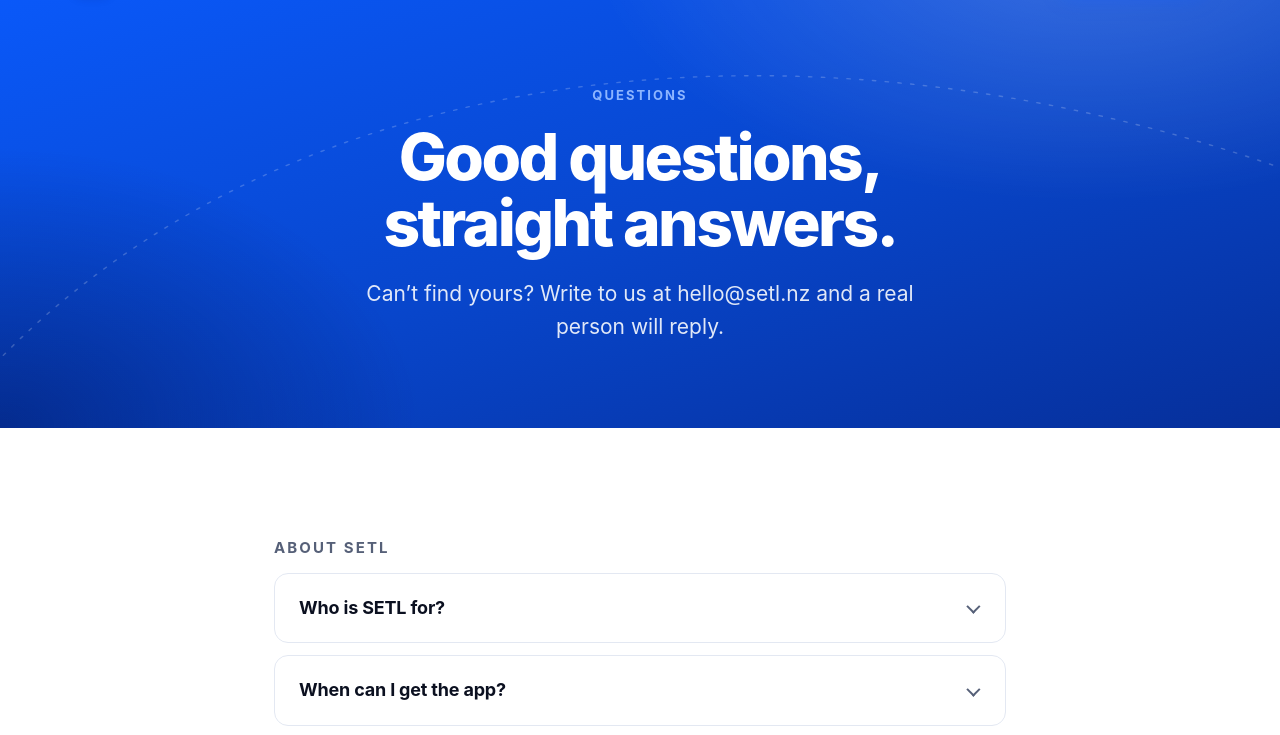
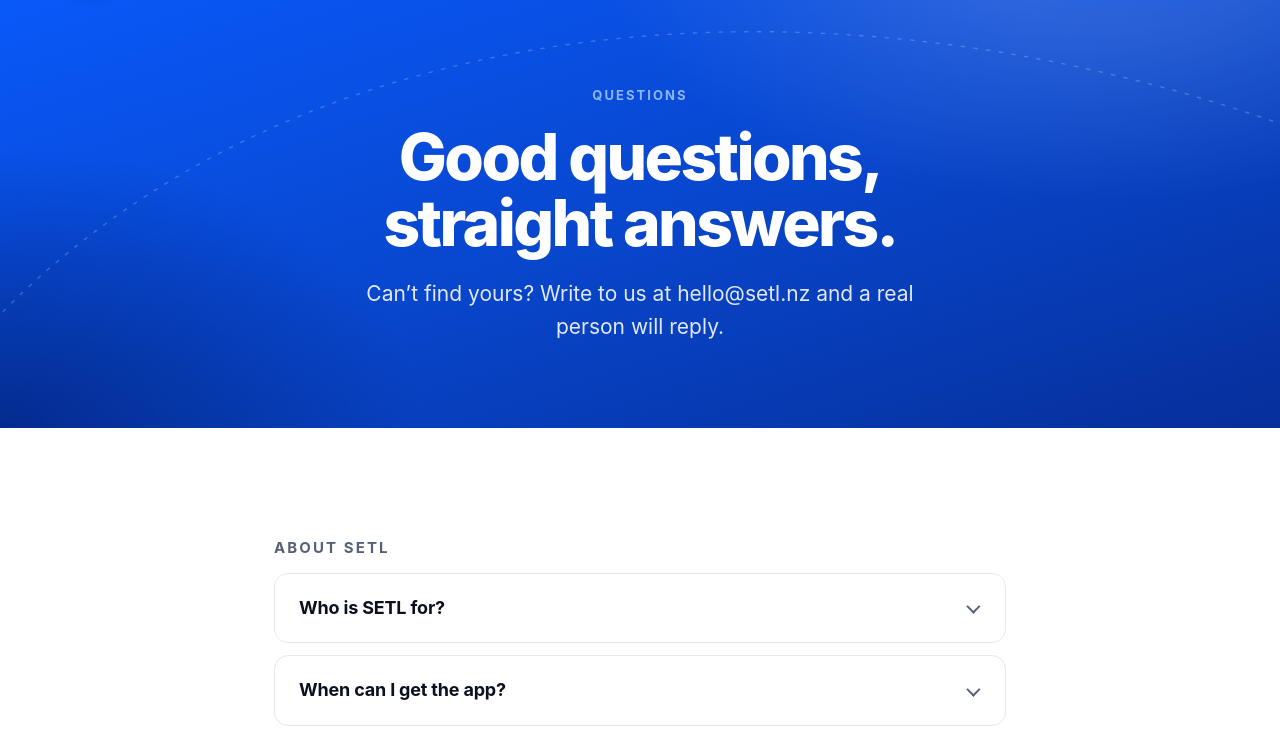
Before and after one commit to jonty-afk/setl-website, a plain HTML site: page faq/index.html in a window 1280 px wide. Shown: the part 59-794 px from the top of the page. Drawn offline with Linux system fonts and the light colour scheme.

Commit message:
Update website

```diff
--- a/assets/css/site.css
+++ b/assets/css/site.css
@@ -326,7 +326,7 @@ body.inner .site-header .nav-cta {
 }
 .hero-arc {
   position: absolute;
-  inset: auto 0 0 0;
+  inset: auto 0 9% 0;
   width: 100%;
   height: 78%;
 }
```
